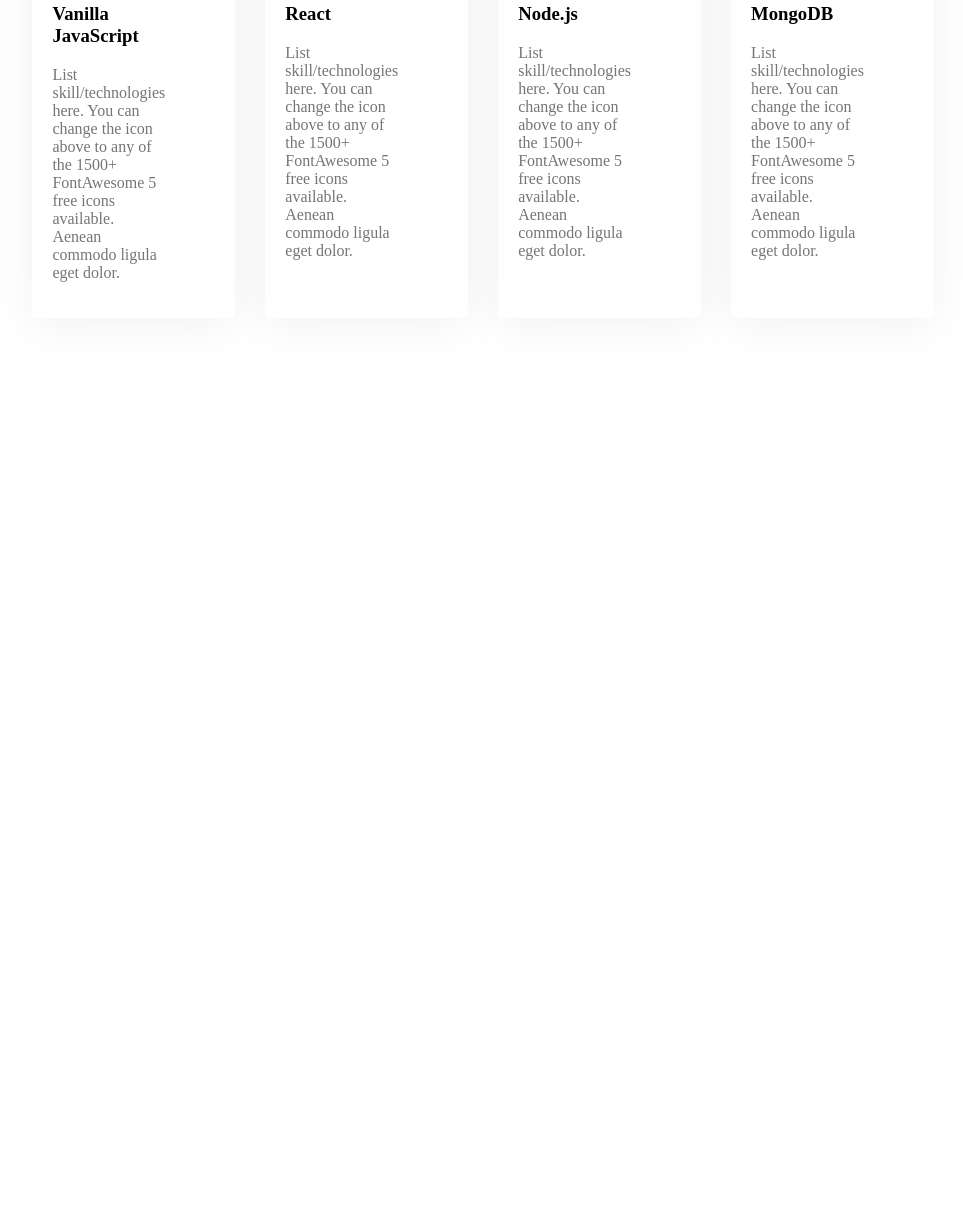
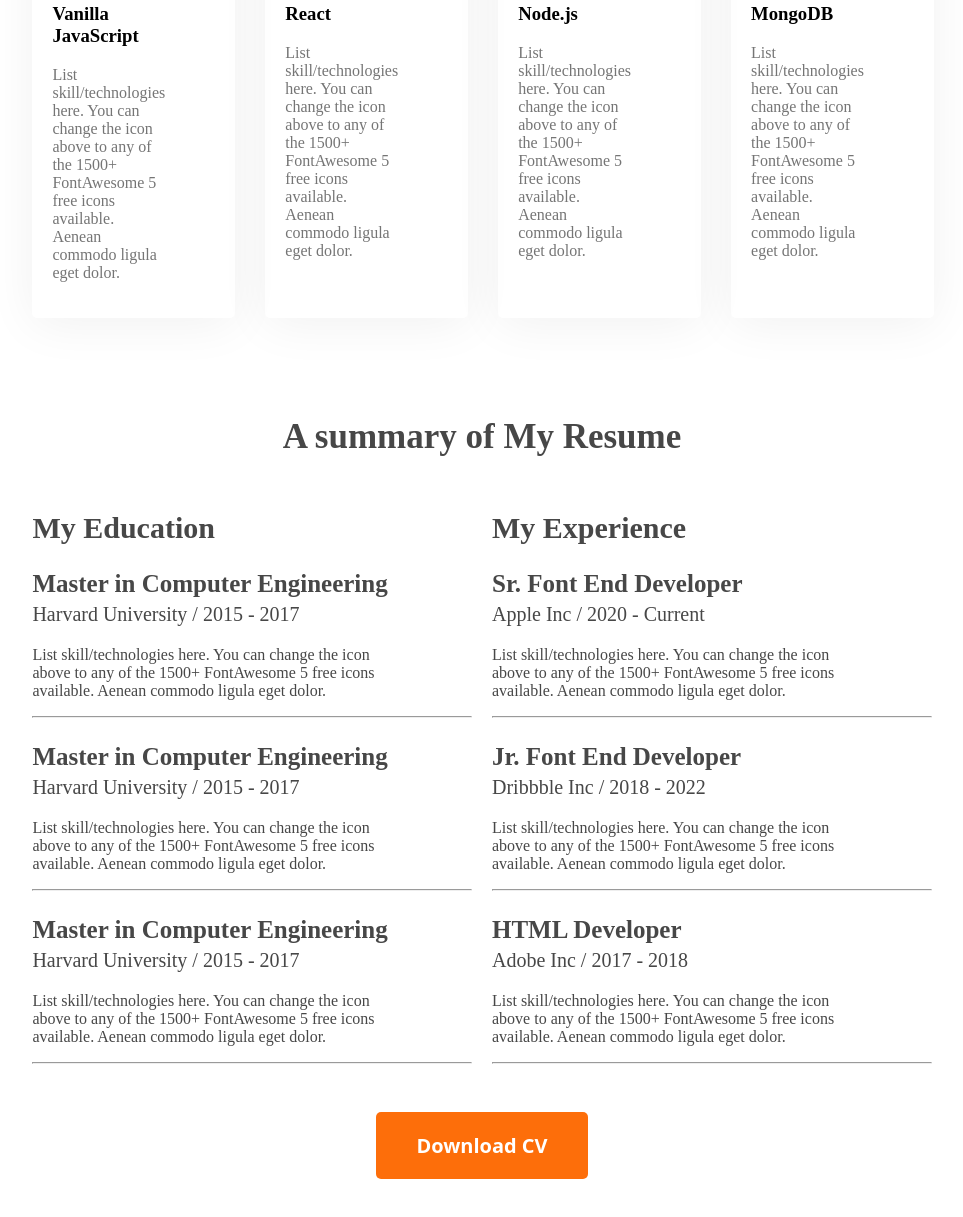
Before and after one commit to mehhed/programming-heoro-portfolio-website, a plain HTML site: page index.html in a window 1280 px wide. Shown: the part 1788-3005 px from the top of the page, without its empty margins (158-1121 px from the left). Before the commit the page ends 2184 px from the top, so only its background shows below. Drawn offline with Linux system fonts and the light colour scheme.

Commit message:
education and experiances section complete

```diff
--- a/inde.css
+++ b/inde.css
@@ -185,3 +185,17 @@ nav{
     border-radius: 5px;
     box-shadow: 0px 6px 50px 0px rgba(0, 0, 0, 0.06);
 }
+
+/* summery section css  */
+.summery{
+    padding: 0px 70px 70px 70px;
+}
+.summery-inner{
+    width: 80%;
+    margin: auto;
+}
+.education-experiance{
+    display: flex;
+    justify-content: space-between;
+    gap: 20px;
+}
--- a/index.html
+++ b/index.html
@@ -93,6 +93,65 @@
                 </div>
             </div>
         </section>
+        <!-- summery section css  -->
+        <section class="summery">
+            <div class="summery-inner">
+                <h1 style="text-align: center; color: #474747; font-size: 35px;">A summary of My Resume</h1>
+                <div class="education-experiance" style="color: #474747;">
+                    <div>
+                        <h2 style="font-size: 30px;">My Education</h2>
+                        <div style="padding-right: 80px;">
+                            <h3 style="margin-bottom: 5px; font-size:25px;">Master in Computer Engineering</h3>
+                            <p style="font-size: 20px; margin: 0%; margin-bottom: 20px;">Harvard University / 2015 - 2017</p>
+                            <p>List skill/technologies here. You can change the icon above
+                            to any of the 1500+ FontAwesome 5 free icons available. Aenean commodo ligula eget dolor.</p>
+                        </div>
+                        <hr>
+                        <div style="padding-right: 80px;">
+                            <h3 style="margin-bottom: 5px; font-size:25px;">Master in Computer Engineering</h3>
+                            <p style="font-size: 20px; margin: 0%; margin-bottom: 20px;">Harvard University / 2015 - 2017</p>
+                            <p>List skill/technologies here. You can change the icon above
+                            to any of the 1500+ FontAwesome 5 free icons available. Aenean commodo ligula eget dolor.</p>
+                        </div>
+                        <hr>
+                        <div style="padding-right: 80px;">
+                            <h3 style="margin-bottom: 5px; font-size:25px;">Master in Computer Engineering</h3>
+                            <p style="font-size: 20px; margin: 0%; margin-bottom: 20px;">Harvard University / 2015 - 2017</p>
+                            <p>List skill/technologies here. You can change the icon above
+                            to any of the 1500+ FontAwesome 5 free icons available. Aenean commodo ligula eget dolor.</p>
+                        </div>
+                        <hr>
+                    </div>
+                    <div>
+                        <h2 style="font-size: 30px;">My Experience</h2>
+                        <div style="padding-right: 80px;">
+                            <h3 style="margin-bottom: 5px; font-size:25px;">Sr. Font End Developer</h3>
+                            <p style="font-size: 20px; margin: 0%; margin-bottom: 20px;">Apple Inc / 2020 - Current</p>
+                            <p>List skill/technologies here. You can change the icon above
+                            to any of the 1500+ FontAwesome 5 free icons available. Aenean commodo ligula eget dolor.</p>
+                        </div>
+                        <hr>
+                        <div style="padding-right: 80px;">
+                            <h3 style="margin-bottom: 5px; font-size:25px;">Jr. Font End Developer</h3>
+                            <p style="font-size: 20px; margin: 0%; margin-bottom: 20px;">Dribbble Inc / 2018 - 2022</p>
+                            <p>List skill/technologies here. You can change the icon above
+                            to any of the 1500+ FontAwesome 5 free icons available. Aenean commodo ligula eget dolor.</p>
+                        </div>
+                        <hr>
+                        <div style="padding-right: 80px;">
+                            <h3 style="margin-bottom: 5px; font-size:25px;">HTML Developer</h3>
+                            <p style="font-size: 20px; margin: 0%; margin-bottom: 20px;">Adobe Inc / 2017 - 2018</p>
+                            <p>List skill/technologies here. You can change the icon above
+                            to any of the 1500+ FontAwesome 5 free icons available. Aenean commodo ligula eget dolor.</p>
+                        </div>
+                        <hr>
+                    </div>
+                </div>
+                <div style="text-align: center; padding-top: 40px;">
+                    <a class="banner-btn" href="#">Download CV</a>
+                </div>
+            </div>
+        </section>
     </main>
     <footer>
 
```
